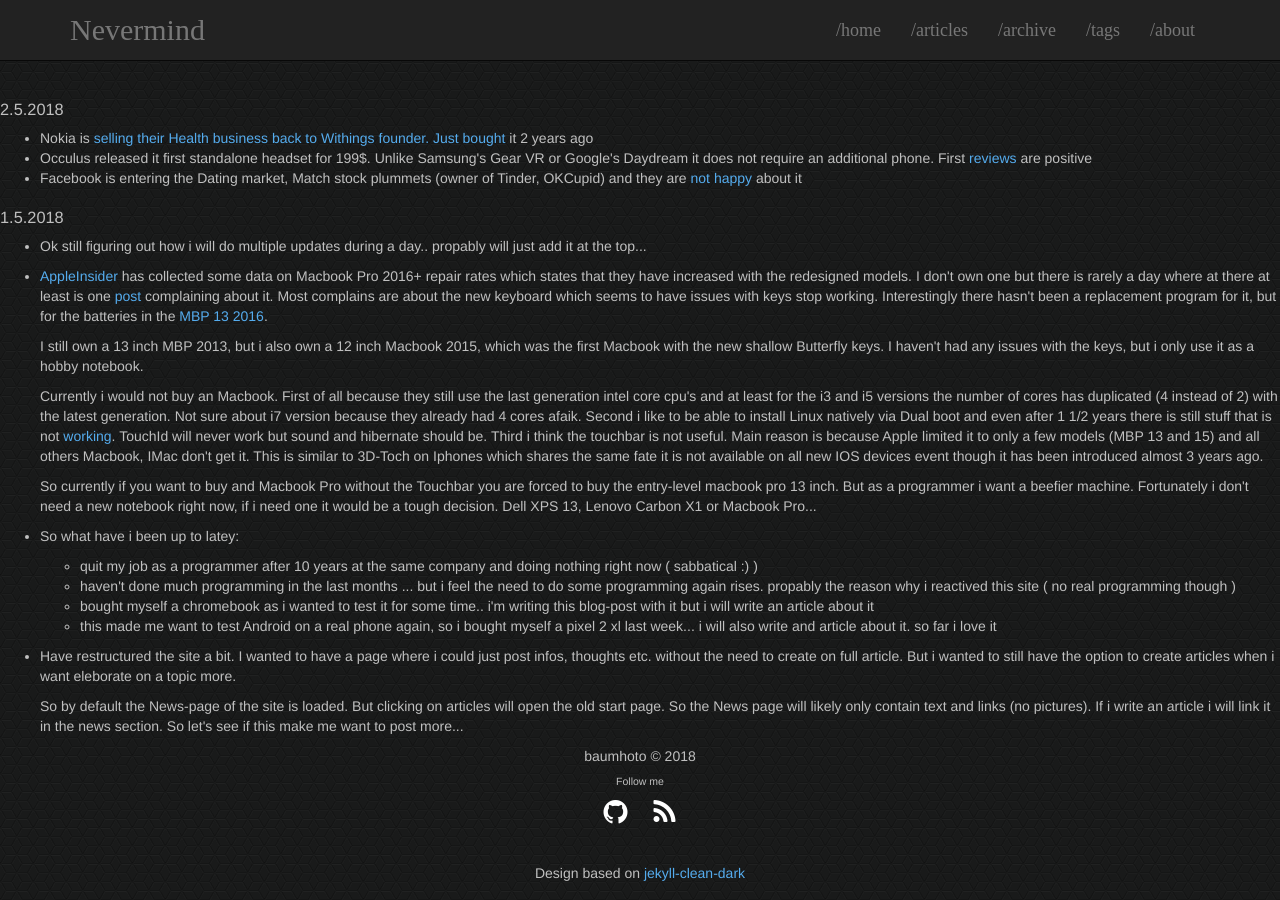
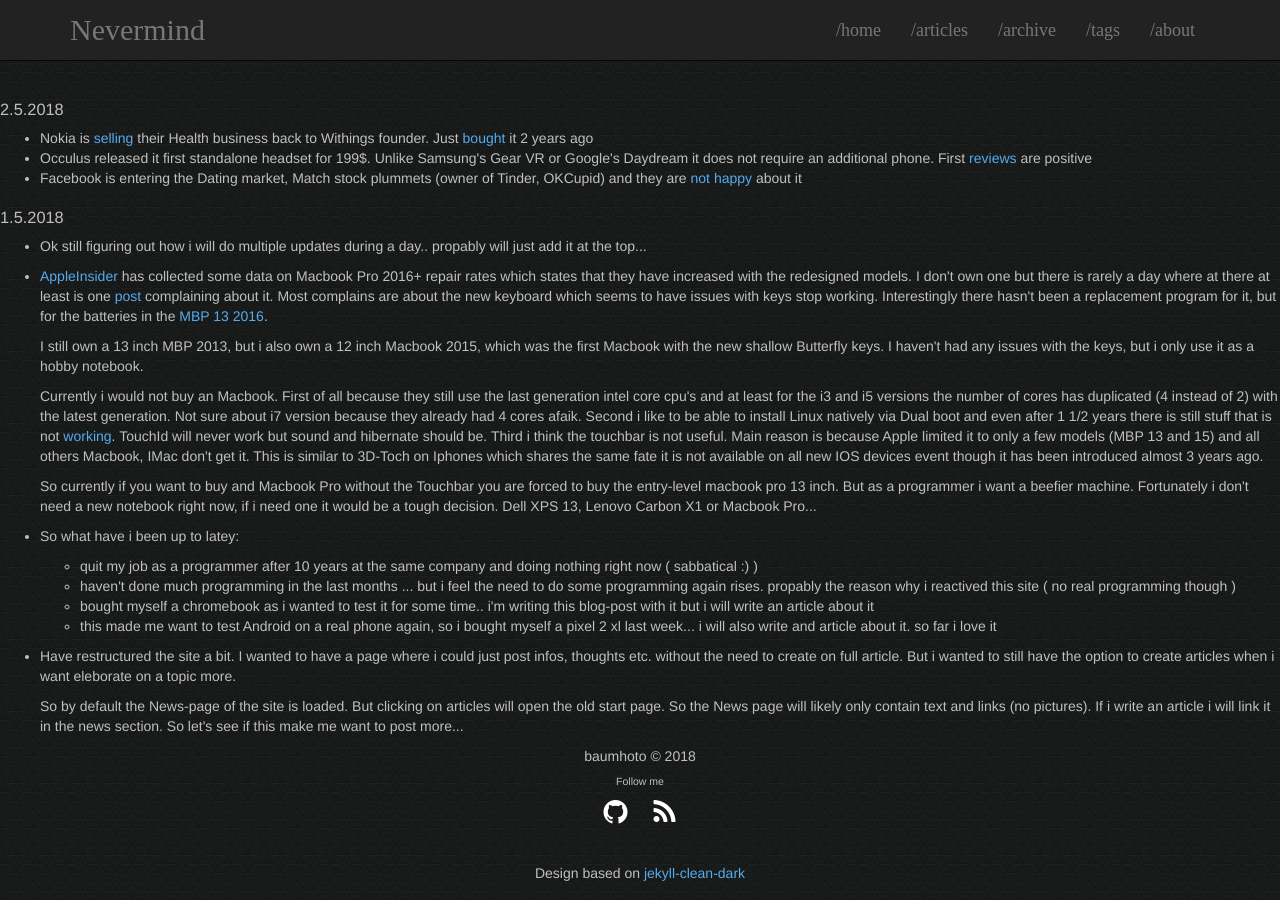
Before and after one commit to baumhoto/baumhoto.github.io, a Jekyll site: the page html/news.html, which Jekyll copies as it is, in a window 1280 px wide. Built offline with Jekyll 4.4.1, drawn with Linux system fonts in a browser that asks for light colours; some of the changed lines change nothing that is shown.

Commit message:
fixed typo

```diff
--- a/html/news.html
+++ b/html/news.html
@@ -55,7 +55,7 @@
     <div id="2018_5_2">
       <h3>2.5.2018</h3>
       <ul>
-      <li>Nokia is <a href="https://engt.co/2Fz5M4s" >selling their Health business back to Withings founder. Just <a href="https://www.theverge.com/2016/6/1/11827328/nokia-withings-acquisition-complete">bought</a> it 2 years ago</li>
+      <li>Nokia is <a href="https://engt.co/2Fz5M4s" >selling</a> their Health business back to Withings founder. Just <a href="https://www.theverge.com/2016/6/1/11827328/nokia-withings-acquisition-complete">bought</a> it 2 years ago</li>
       <li>Occulus released it first standalone headset for 199$. Unlike Samsung's Gear VR or Google's Daydream it does not require an additional phone. First <a href="https://arstechnica.com/gaming/2018/05/oculus-go-review-the-wireless-vr-future-begins-today-for-only-199/" > reviews </a>are positive</li>
         <li>Facebook is entering the Dating market, Match stock plummets (owner of Tinder, OKCupid) and they are <a href="https://www.theverge.com/2018/5/1/17308806/facebook-dating-app-match-group-tinder-okcupid">not happy</a> about it</li>
       </ul>
```
